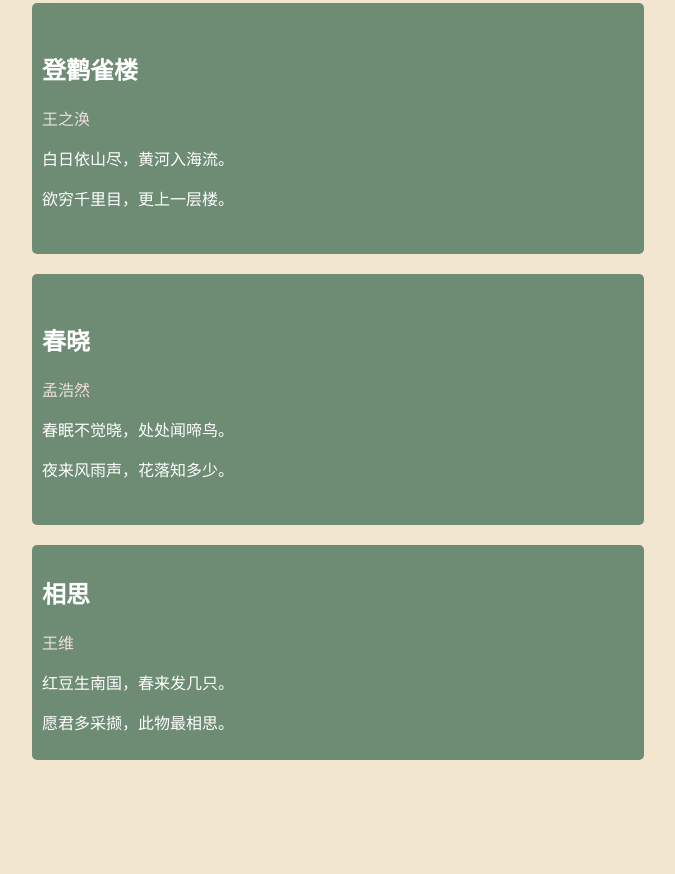
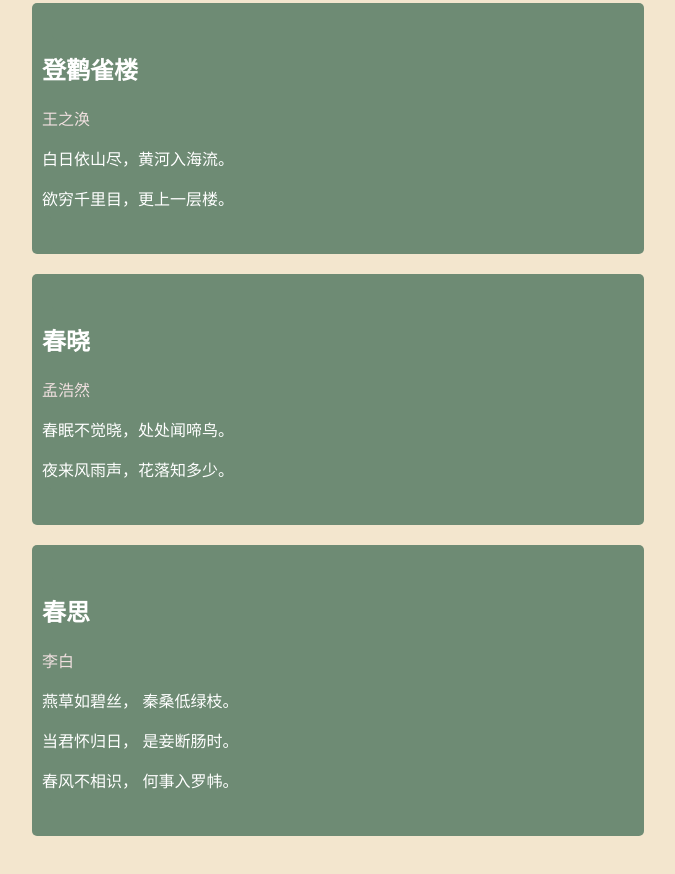
Before and after one commit to x217251/x217251.github.io, a plain HTML site: page gushi.html in a window 1280 px wide. Shown: the part 428-1302 px from the top of the page, without its empty margins (302-977 px from the left). Before the commit the page ends 1226 px from the top, so only its background shows below. Drawn offline with Linux system fonts and the light colour scheme.

Commit message:
Update gushi.html

```diff
--- a/gushi.html
+++ b/gushi.html
@@ -83,10 +83,12 @@
     <p class="poem-content">夜来风雨声，花落知多少。</p ></a>
   </div>
   <div class="block-container">
-    <h2 class="poem-title">相思</h2>
-    <p class="poem-author">王维</p >
-    <p class="poem-content">红豆生南国，春来发几只。</p >
-    <p class="poem-content">愿君多采撷，此物最相思。</p >
+    <a href="chunsi.html" class="block-container">
+    <h2 class="poem-title">春思</h2>
+    <p class="poem-author">李白</p >
+    <p class="poem-content">燕草如碧丝， 秦桑低绿枝。</p >
+    <p class="poem-content">当君怀归日， 是妾断肠时。</p >
+    <p class="poem-content">春风不相识， 何事入罗帏。</p ></a>
   </div>
 </div>
 
```
